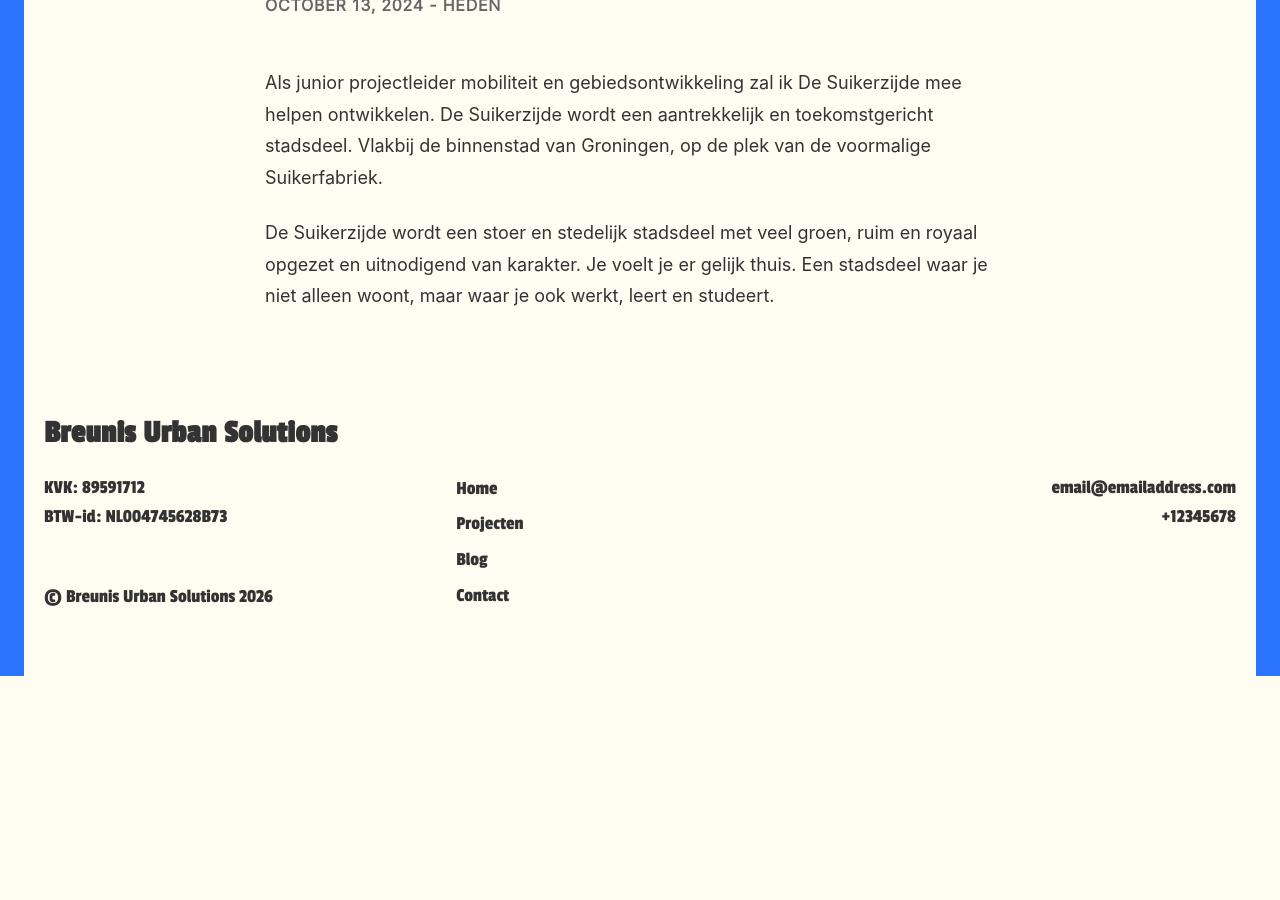
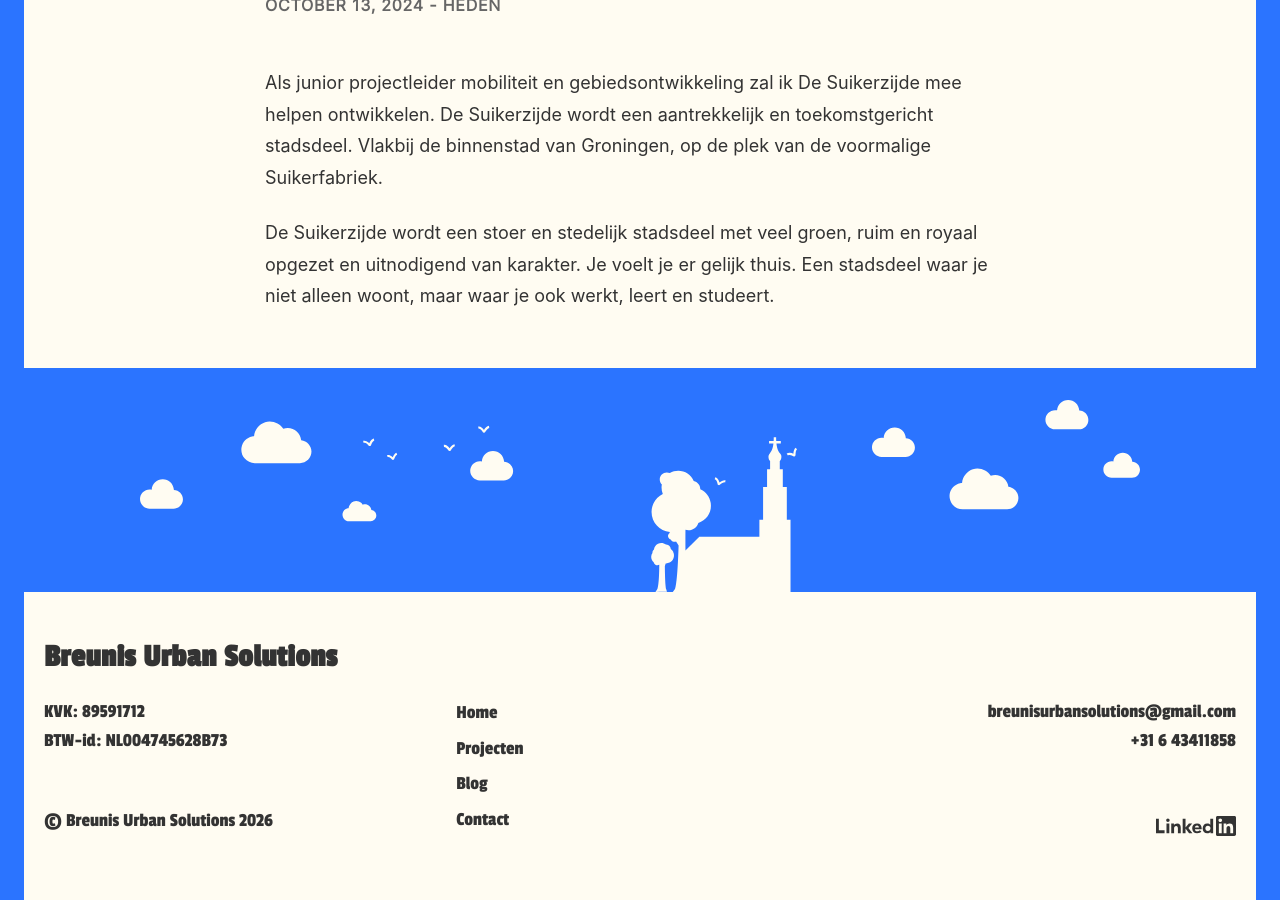
Before and after one commit to TheRealEdd/BreunisUrbanSolutions, a Jekyll site: the page built from _projects/2026-07-13-de-suikerzijde.md, in a window 1280 px wide and 900 px high, scrolled down 769 px. Built offline with Jekyll 4.4.1, drawn with Linux system fonts in a browser that asks for light colours; before the commit the page ends 1445 px from its top, so only the background shows below that.

Commit message:
Footer fixes

```diff
--- a/_layouts/project.html
+++ b/_layouts/project.html
@@ -55,12 +55,17 @@
 
     </main>
 
+    <div class="footer-illustration">
+        <img src="{{ site.baseurl }}/media/SVG/footer-illustration.svg" alt="stad illustratie">
+    </div>
+
     <footer class="site-footer">
       <div class="footer-header">
         <h2>Breunis Urban Solutions</h2>
       </div>
 
       <div class="footer-grid">
+
         <div class="footer-col col-left">
           <div class="col-content">
             <p>KVK: 89591712</p>
@@ -73,26 +78,44 @@
 
         <div class="footer-col col-center">
           <nav class="footer-nav">
-            <a href="{{ '/' | relative_url }}">Home</a>
-            <a href="{{ '/projecten.html' | relative_url }}">Projecten</a>
-            <a href="{{ '/blog.html' | relative_url }}">Blog</a>
-            <a href="{{ '/contact.html' | relative_url }}">Contact</a>
+            <a href="{{ site.baseurl }}/index.html">Home</a>
+            <a href="{{ site.baseurl }}/projecten.html">Projecten</a>
+            <a href="{{ site.baseurl }}/blog.html">Blog</a>
+            <a href="{{ site.baseurl }}/contact.html">Contact</a>
           </nav>
         </div>
 
         <div class="footer-col col-right">
           <div class="col-content text-right">
-            <p><a href="mailto:email@emailaddress.com">email@emailaddress.com</a></p>
-            <p><a href="tel:+12345678">+12345678</a></p>
+            <p><a href="mailto:email@emailaddress.com">breunisurbansolutions@gmail.com</a></p>
+            <p><a href="tel:+31643411858">+31 6 43411858</a></p>
           </div>
           <div class="col-bottom align-right">
-            <a href="https://linkedin.com" target="_blank" rel="noopener noreferrer" class="linkedin-link" aria-label="LinkedIn">
-              <!-- SVG kept intact -->
-              <svg class="linkedin-logo-footer" viewBox="0 0 84 21" ...>...</svg>
+            <a href="https://www.linkedin.com/in/charlotte-breunis-a12582151/" target="_blank" rel="noopener noreferrer" class="linkedin-link" aria-label="LinkedIn">
+              <svg class="linkedin-logo-footer" viewBox="0 0 84 21" preserveAspectRatio="xMinYMin meet" xmlns="http://www.w3.org/2000/svg" xmlns:xlink="http://www.w3.org/1999/xlink" version="1.1" focusable="false" class="lazy-loaded" aria-busy="false">
+                <g class="inbug" stroke="none" stroke-width="1" fill="none" fill-rule="evenodd">
+                    <path d="M19.479,0 L1.583,0 C0.727,0 0,0.677 0,1.511 L0,19.488 C0,20.323 0.477,21 1.333,21 L19.229,21 C20.086,21 21,20.323 21,19.488 L21,1.511 C21,0.677 20.336,0 19.479,0" class="bug-text-color" transform="translate(63.000000, 0.000000)"></path>
+                    <path d="M82.479,0 L64.583,0 C63.727,0 63,0.677 63,1.511 L63,19.488 C63,20.323 63.477,21 64.333,21 L82.229,21 C83.086,21 84,20.323 84,19.488 L84,1.511 C84,0.677 83.336,0 82.479,0 Z M71,8 L73.827,8 L73.827,9.441 L73.858,9.441 C74.289,8.664 75.562,7.875 77.136,7.875 C80.157,7.875 81,9.479 81,12.45 L81,18 L78,18 L78,12.997 C78,11.667 77.469,10.5 76.227,10.5 C74.719,10.5 74,11.521 74,13.197 L74,18 L71,18 L71,8 Z M66,18 L69,18 L69,8 L66,8 L66,18 Z M69.375,4.5 C69.375,5.536 68.536,6.375 67.5,6.375 C66.464,6.375 65.625,5.536 65.625,4.5 C65.625,3.464 66.464,2.625 67.5,2.625 C68.536,2.625 69.375,3.464 69.375,4.5 Z" class="background" fill="currentColor"></path>
+                </g>
+                <g class="linkedin-text">
+                    <path d="M60,18 L57.2,18 L57.2,16.809 L57.17,16.809 C56.547,17.531 55.465,18.125 53.631,18.125 C51.131,18.125 48.978,16.244 48.978,13.011 C48.978,9.931 51.1,7.875 53.725,7.875 C55.35,7.875 56.359,8.453 56.97,9.191 L57,9.191 L57,3 L60,3 L60,18 Z M54.479,10.125 C52.764,10.125 51.8,11.348 51.8,12.974 C51.8,14.601 52.764,15.875 54.479,15.875 C56.196,15.875 57.2,14.634 57.2,12.974 C57.2,11.268 56.196,10.125 54.479,10.125 L54.479,10.125 Z" fill="currentColor"></path>
+                    <path d="M47.6611,16.3889 C46.9531,17.3059 45.4951,18.1249 43.1411,18.1249 C40.0001,18.1249 38.0001,16.0459 38.0001,12.7779 C38.0001,9.8749 39.8121,7.8749 43.2291,7.8749 C46.1801,7.8749 48.0001,9.8129 48.0001,13.2219 C48.0001,13.5629 47.9451,13.8999 47.9451,13.8999 L40.8311,13.8999 L40.8481,14.2089 C41.0451,15.0709 41.6961,16.1249 43.1901,16.1249 C44.4941,16.1249 45.3881,15.4239 45.7921,14.8749 L47.6611,16.3889 Z M45.1131,11.9999 C45.1331,10.9449 44.3591,9.8749 43.1391,9.8749 C41.6871,9.8749 40.9121,11.0089 40.8311,11.9999 L45.1131,11.9999 Z" fill="currentColor"></path>
+                    <polygon fill="currentColor" points="38 8 34.5 8 31 12 31 3 28 3 28 18 31 18 31 13 34.699 18 38.241 18 34 12.533"></polygon>
+                    <path d="M16,8 L18.827,8 L18.827,9.441 L18.858,9.441 C19.289,8.664 20.562,7.875 22.136,7.875 C25.157,7.875 26,9.792 26,12.45 L26,18 L23,18 L23,12.997 C23,11.525 22.469,10.5 21.227,10.5 C19.719,10.5 19,11.694 19,13.197 L19,18 L16,18 L16,8 Z" fill="currentColor"></path>
+                    <path d="M11,18 L14,18 L14,8 L11,8 L11,18 Z M12.501,6.3 C13.495,6.3 14.3,5.494 14.3,4.5 C14.3,3.506 13.495,2.7 12.501,2.7 C11.508,2.7 10.7,3.506 10.7,4.5 C10.7,5.494 11.508,6.3 12.501,6.3 Z" fill="currentColor"></path>
+                    <polygon fill="currentColor" points="3 3 0 3 0 18 9 18 9 15 3 15"></polygon>
+                </g>
+            </svg>
+
+
             </a>
           </div>
         </div>
+
       </div>
     </footer>
-</body>
+
+
+
+  </body>
 </html>
```
Also changed, not shown: _layouts/post.html (+15 -8 lines).
